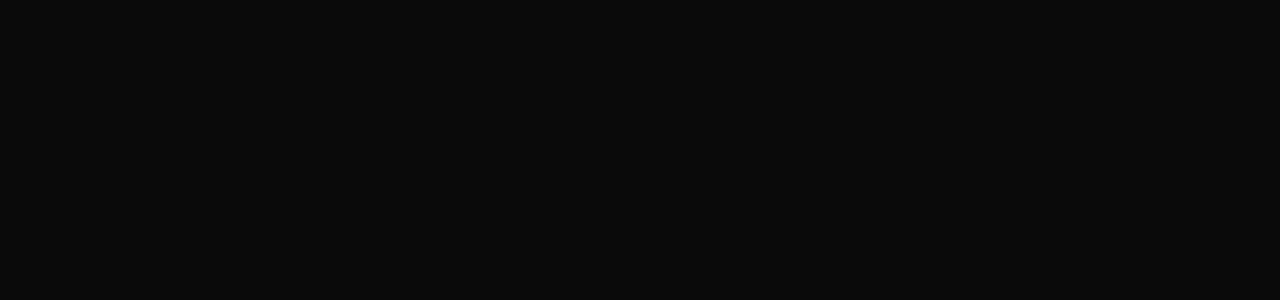
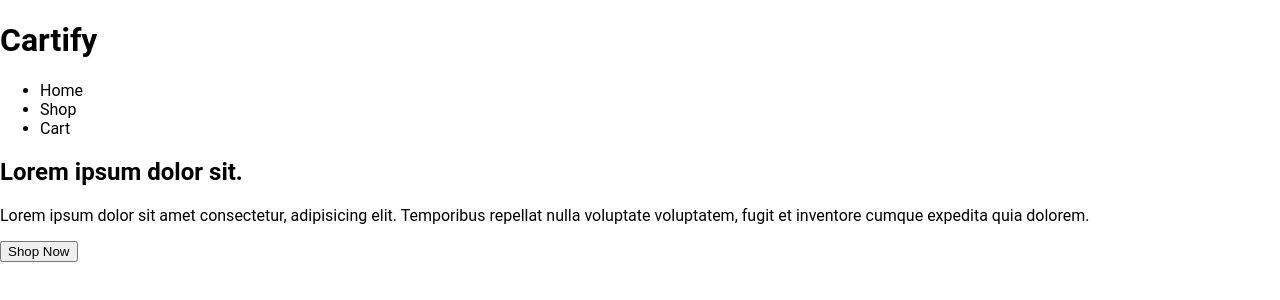
Before and after one commit to IrtazaAmjad0412/odin-shopping-cart, a React (Vite) app: page / in a window 1280 px wide. Shown: the top 300 px of the page. Built offline with nearby package versions, Linux system fonts and the light colour scheme.

Commit message:
feat: add AppHeader and HeroSection components; update HomePage structure and styles

```diff
--- a/src/App.css
+++ b/src/App.css
@@ -3,5 +3,5 @@
   padding: 0;
   box-sizing: border-box;
   font-family: "Roboto", sans-serif;
-  background-color: #0a0a0a;
+  /* background-color: #0a0a0a; */
 }
--- a/src/App.tsx
+++ b/src/App.tsx
@@ -1,12 +1,13 @@
-import { useState } from "react";
+import { HomePage } from "./components/HomePage/HomePage";
 import "./App.css";
 
 function App() {
   return (
-    <>
-      <div></div>
-      <div></div>
-    </>
+    <div className="app-container">
+      <HomePage />
+      {/* <ShopPage /> */}
+      {/* <CartPage /> */}
+    </div>
   );
 }
 
--- a/src/components/AppHeader/AppHeader.tsx
+++ b/src/components/AppHeader/AppHeader.tsx
@@ -0,0 +1,18 @@
+import "./AppHeader.css";
+
+export const AppHeader = () => {
+  return (
+    <div className="header-section">
+      <div>
+        <h1>Cartify</h1>
+      </div>
+      <div>
+        <ul>
+          <li>Home</li>
+          <li>Shop</li>
+          <li>Cart</li>
+        </ul>
+      </div>
+    </div>
+  );
+};
--- a/src/components/HeroSection/HeroSection.tsx
+++ b/src/components/HeroSection/HeroSection.tsx
@@ -0,0 +1,16 @@
+import "./HeroSection.css";
+
+export const HeroSection = () => {
+  return (
+    <div className="hero-section">
+      <div>
+        <h2>Lorem ipsum dolor sit.</h2>
+        <p>
+          Lorem ipsum dolor sit amet consectetur, adipisicing elit. Temporibus repellat
+          nulla voluptate voluptatem, fugit et inventore cumque expedita quia dolorem.
+        </p>
+        <button>Shop Now</button>
+      </div>
+    </div>
+  );
+};
--- a/src/components/HomePage/HomePage.tsx
+++ b/src/components/HomePage/HomePage.tsx
@@ -0,0 +1,13 @@
+import { AppHeader } from "../AppHeader/AppHeader";
+import { HeroSection } from "../HeroSection/HeroSection";
+import "./HomePage.css";
+
+export const HomePage = () => {
+  return (
+    <div className="homepage-section">
+      <AppHeader />
+      <HeroSection />
+    </div>
+    //
+  );
+};
```
Also changed, not shown: src/types/props.ts (added).
